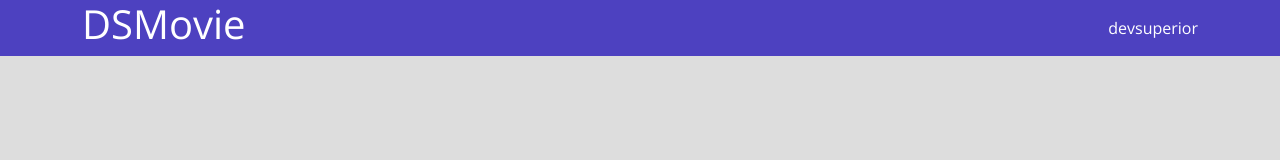
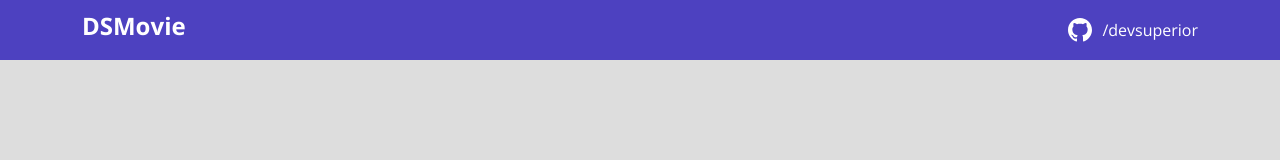
Before and after one commit to Nynho88/dsmovie, a plain HTML site: page index.html in a window 1280 px wide. Drawn offline with nearby package versions, Linux system fonts and the light colour scheme.

Commit message:
Barra superior PARTE 2

```diff
--- a/css/styles.css
+++ b/css/styles.css
@@ -1,18 +1,34 @@
 @import url('https://fonts.googleapis.com/css2?family=Open+Sans:wght@300;400;700&display=swap');
 
+:root {
+    --bg-gray: #ddd;
+    --color-primary: #4D41C0;
+    --white: #fff;
+
+}
+
 * {
+    margin: 0;
     box-sizing: border-box;
     font-family: 'Open Sans', sans-serif;
 }
 
+h1 h2 h3 h4  h5 h6 {
+    margin: 0;
+}
+
 html, body {
-    background-color: #DDD;
+    background-color: var(--bg-gray);
 
 }
 
 header {
-    background-color: #4D41C0;
-    color: #FFF;
+    background-color: var(--color-primary);
+    color: var(--white);
+    height: 60px;
+    display: flex;
+    align-items: center;
+
 }
 
 nav {
@@ -21,7 +37,23 @@ nav {
     justify-content: space-between;
 }
 
+nav h1 {
+    font-size: 24px;
+    font-weight: 700;
+}
+
+
+
 a, a:hover {
     text-decoration: none ;
     color: unset;
 }
+
+.dsmovie-contact-container {
+    display: flex;
+    align-items: center;
+}
+
+.dsmovie-contact-container img {
+    margin-right: 10px;
+}
--- a/index.html
+++ b/index.html
@@ -16,8 +16,11 @@
    <header>
       <nav class="container">
           <h1>DSMovie</h1>
-          <a href="https://github.com/devsuperior">devsuperior</a>
-      </nav>
+          <div class="dsmovie-contact-container">
+            <img src="img/github.svg" alt="Github">
+            <a href="https://github.com/devsuperior">/devsuperior</a>
+          </div>
+     </nav>
    </header>
 </body>
 </html>
```
Also changed, not shown: img/github.svg (added).
